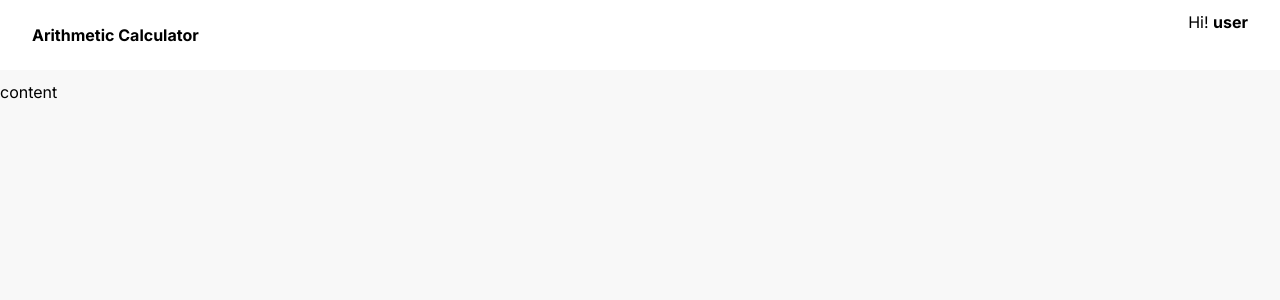
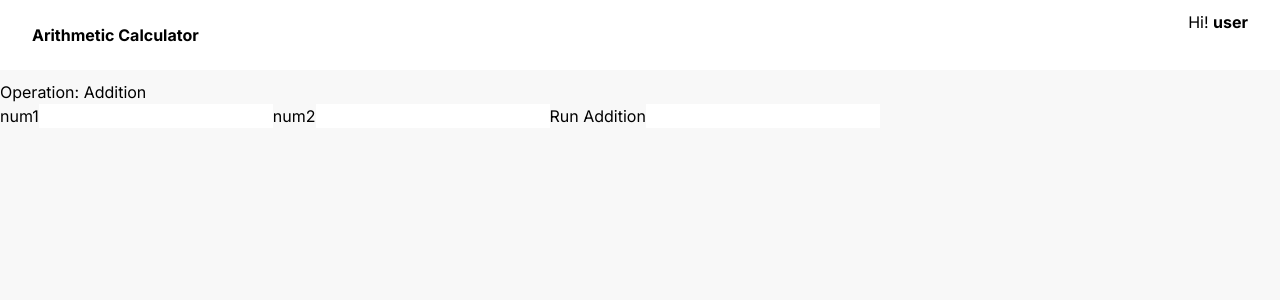
Before and after one commit to gaperaltav/arithmetic-calculator-app, a Next.js app: page / in a window 1280 px wide. Shown: the top 300 px of the page. Built offline with nearby package versions, Linux system fonts and the light colour scheme.

Commit message:
Basic UI

```diff
--- a/src/app/page.tsx
+++ b/src/app/page.tsx
@@ -4,7 +4,17 @@ export default function Home() {
   return (
     <>
       <Navbar />
-      <main className="w-100">content</main>
+      <main className="w-100">
+      <div className="">
+        <h2>Operation: Addition</h2>
+        <label htmlFor="add_num1" >num1</label>
+        <input type="number" id="add_num1" />
+        <label htmlFor="add_num2" >num2</label>
+        <input type="number" id="add_num2" />
+        <button>Run Addition</button>
+        <input type="number" id="add_total" />
+      </div>
+      </main>
     </>
   );
 }
```
